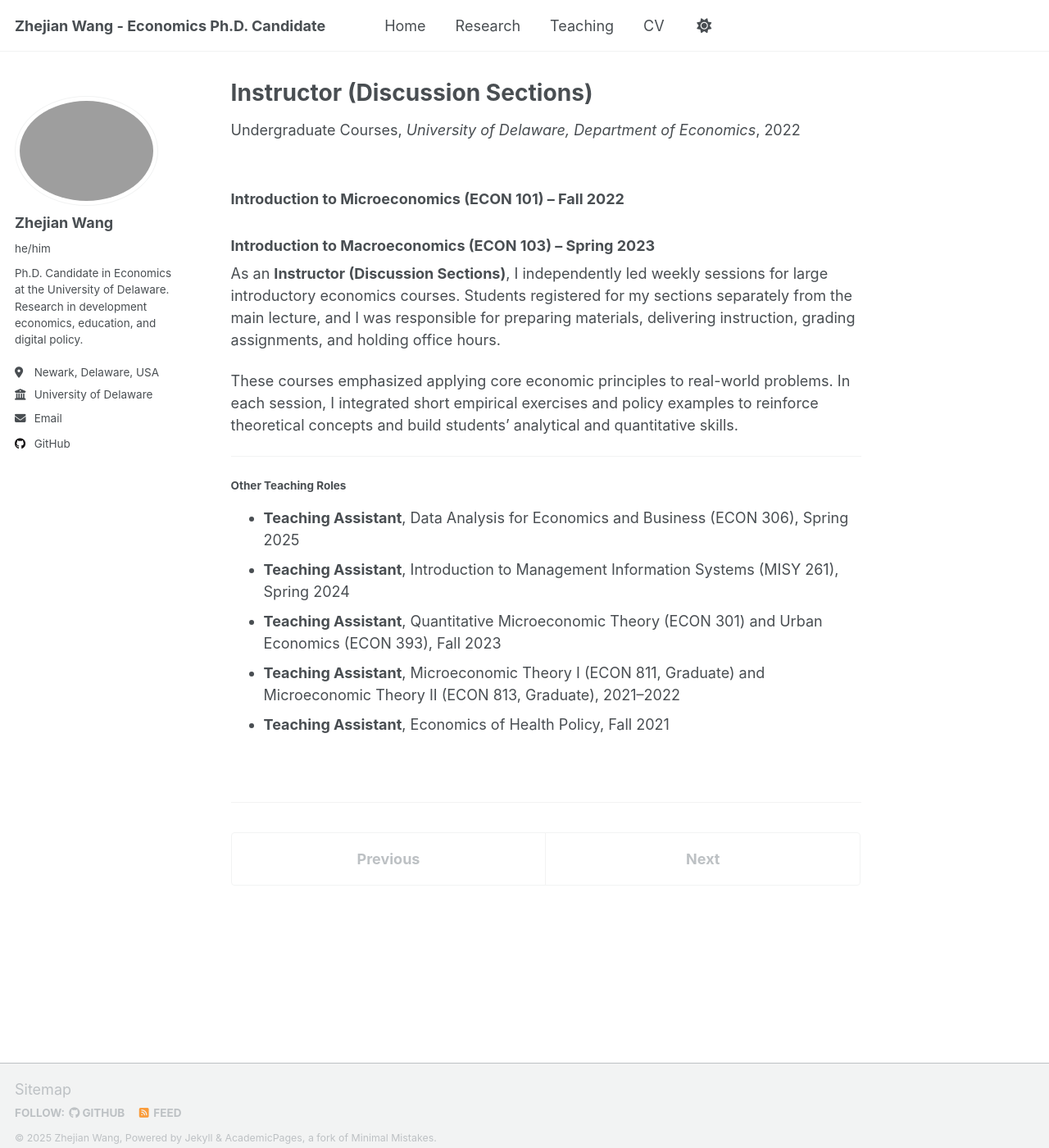
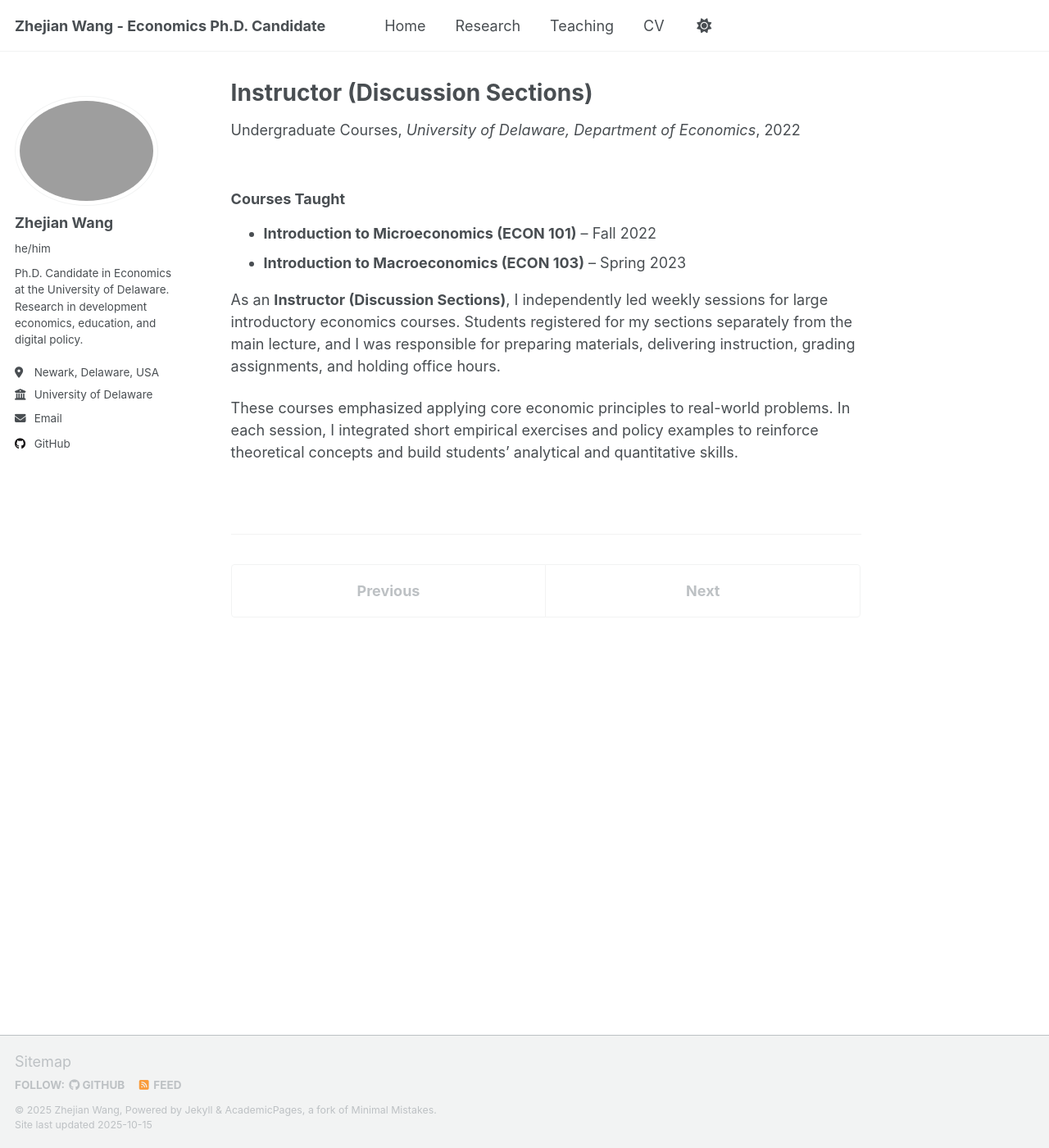
Before and after one commit to zhejianw/zhejianw.github.io, a Jekyll site: the page built from _teaching/2022-fall-instructor.md, in a window 1280 px wide and 1400 px high. Shown: the whole window at 82% size. Built offline with Jekyll 4.4.1, drawn with Linux system fonts in a browser that asks for light colours; a script that is not in the unit is left out.

Commit message:
Update and rename 2014-spring-teaching-1.md to 2022-fall-instructor.md

```diff
--- a/_teaching/2014-spring-teaching-1.md
+++ b/_teaching/2022-fall-instructor.md
@@ -2,24 +2,16 @@
 title: "Instructor (Discussion Sections)"
 collection: teaching
 type: "Undergraduate Courses"
-permalink: /teaching/2022-fall-micro
+permalink: /teaching/2022-fall-instructor
 venue: "University of Delaware, Department of Economics"
 date: 2022-09-01
 location: "Newark, Delaware, USA"
 ---
 
-### Introduction to Microeconomics (ECON 101) – Fall 2022
-### Introduction to Macroeconomics (ECON 103) – Spring 2023
+### Courses Taught
+- **Introduction to Microeconomics (ECON 101)** – Fall 2022
+- **Introduction to Macroeconomics (ECON 103)** – Spring 2023
 
 As an **Instructor (Discussion Sections)**, I independently led weekly sessions for large introductory economics courses. Students registered for my sections separately from the main lecture, and I was responsible for preparing materials, delivering instruction, grading assignments, and holding office hours.
 
 These courses emphasized applying core economic principles to real-world problems. In each session, I integrated short empirical exercises and policy examples to reinforce theoretical concepts and build students’ analytical and quantitative skills.
-
----
-
-#### Other Teaching Roles
-- **Teaching Assistant**, Data Analysis for Economics and Business (ECON 306), Spring 2025
-- **Teaching Assistant**, Introduction to Management Information Systems (MISY 261), Spring 2024
-- **Teaching Assistant**, Quantitative Microeconomic Theory (ECON 301) and Urban Economics (ECON 393), Fall 2023
-- **Teaching Assistant**, Microeconomic Theory I (ECON 811, Graduate) and Microeconomic Theory II (ECON 813, Graduate), 2021–2022
-- **Teaching Assistant**, Economics of Health Policy, Fall 2021
```
